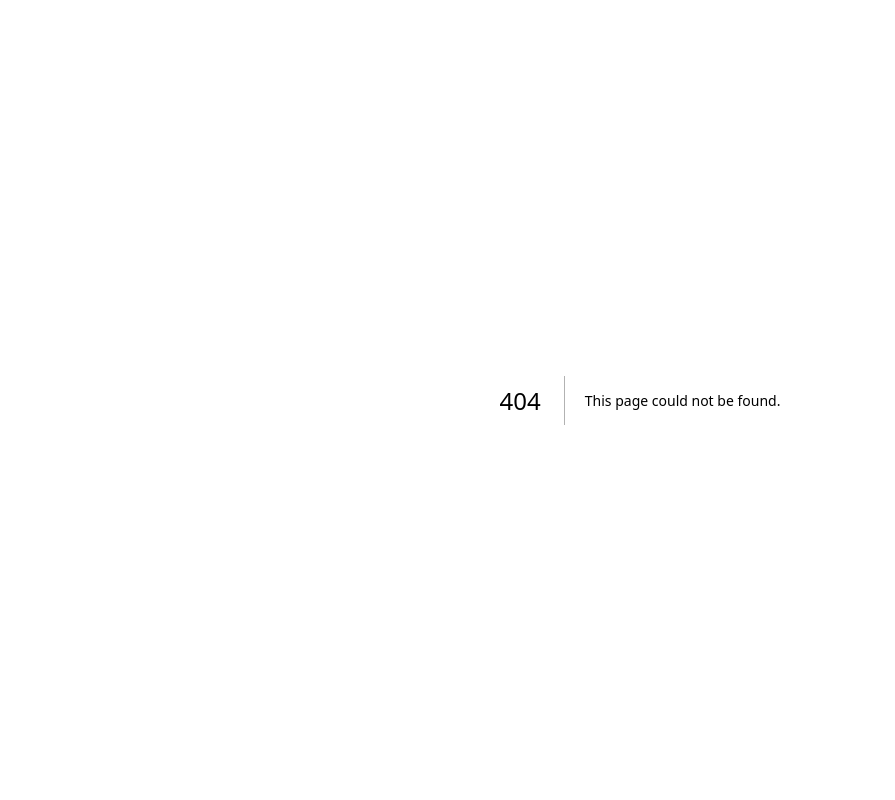
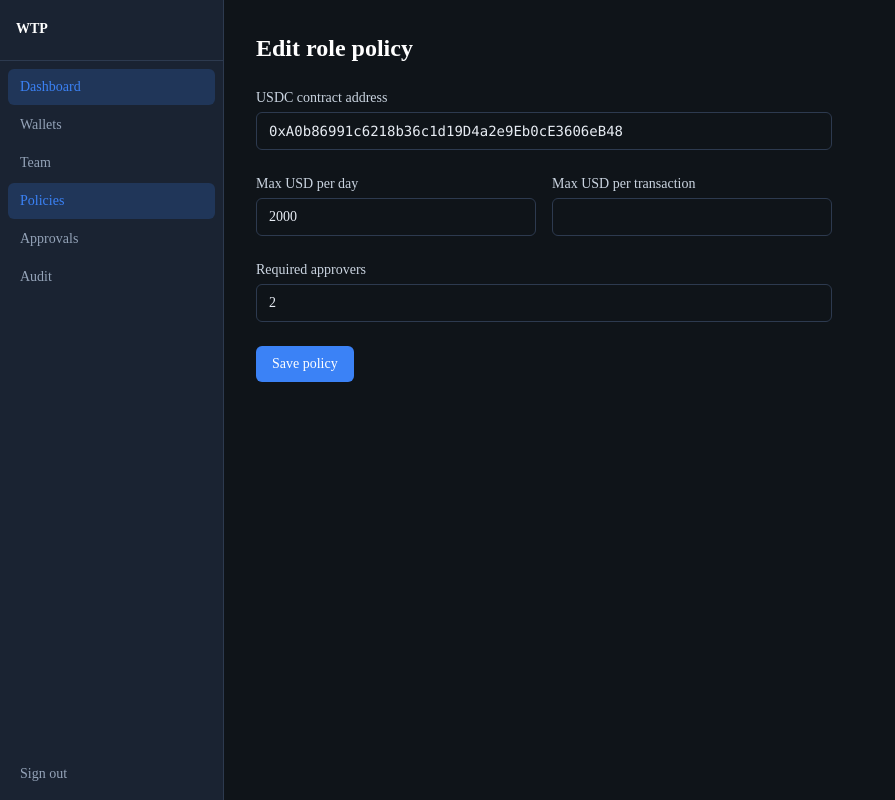
Before and after one commit to ngkevin327/crypto-wallet-rbac, a Next.js app in the folder apps/web/: page /dashboard/policies/1/edit in a window 1280 px wide. Before the commit this address had no page. Shown: the whole page, without its empty margins (0-895 px from the left). Built offline with nearby package versions, Linux system fonts and the light colour scheme; no server answers.

Commit message:
feat(web): add guided policy form for spending limits and token allowlist

```diff
--- /dev/null
+++ b/apps/web/src/app/dashboard/policies/[roleId]/edit/page.tsx
@@ -0,0 +1,43 @@
+"use client";
+
+import { useParams, useRouter } from "next/navigation";
+import { useEffect, useState } from "react";
+import { listOrgs } from "@/lib/api/orgs";
+import { createPolicy, listPolicies } from "@/lib/api/policies";
+import { PolicyForm } from "@/components/policies/policy-form";
+import { useAuth } from "@/providers/auth-provider";
+import type { PolicyRule } from "@wtp/shared/policy/rule-types";
+
+export default function EditPolicyPage() {
+  const { token } = useAuth();
+  const params = useParams();
+  const router = useRouter();
+  const roleId = params.roleId as string;
+  const [orgId, setOrgId] = useState<string | null>(null);
+
+  useEffect(() => {
+    if (!token) return;
+    listOrgs(token).then((orgs) => setOrgId(orgs[0]?.id ?? null));
+  }, [token]);
+
+  async function handleSubmit(rules: PolicyRule[]) {
+    if (!token || !orgId) return;
+    const existing = await listPolicies(token, orgId);
+    const hasActive = existing.some((p) => p.roleId === roleId && p.status === "active");
+    if (hasActive) {
+      const active = existing.find((p) => p.roleId === roleId && p.status === "active")!;
+      const { updatePolicy } = await import("@/lib/api/policies");
+      await updatePolicy(token, active.id, rules);
+    } else {
+      await createPolicy(token, orgId, roleId, rules);
+    }
+    router.push("/dashboard/policies");
+  }
+
+  return (
+    <div>
+      <h1 className="text-2xl font-semibold text-white mb-6">Edit role policy</h1>
+      <PolicyForm onSubmit={handleSubmit} />
+    </div>
+  );
+}
--- /dev/null
+++ b/apps/web/src/components/policies/policy-form.tsx
@@ -0,0 +1,89 @@
+"use client";
+
+import { useState } from "react";
+import type { PolicyRule } from "@wtp/shared/policy/rule-types";
+import { SpendingLimitFields } from "./rule-fields/spending-limit-fields";
+import { TokenAllowlistField } from "./rule-fields/token-allowlist-field";
+
+interface Props {
+  initialRules?: PolicyRule[];
+  onSubmit: (rules: PolicyRule[]) => Promise<void>;
+}
+
+export function PolicyForm({ initialRules, onSubmit }: Props) {
+  const [tokenAddress, setTokenAddress] = useState(
+    "0xA0b86991c6218b36c1d19D4a2e9Eb0cE3606eB48"
+  );
+  const [dailyLimit, setDailyLimit] = useState("2000");
+  const [perTxLimit, setPerTxLimit] = useState("");
+  const [approverCount, setApproverCount] = useState("2");
+  const [error, setError] = useState<string | null>(null);
+  const [saving, setSaving] = useState(false);
+
+  function buildRules(): PolicyRule[] {
+    const rules: PolicyRule[] = [
+      { type: "token_allowlist", addresses: [tokenAddress] },
+      { type: "max_usd_per_day", maxUsd: Number(dailyLimit) },
+    ];
+    if (perTxLimit) {
+      rules.push({ type: "max_usd_per_transaction", maxUsd: Number(perTxLimit) });
+    }
+    if (Number(approverCount) > 0) {
+      rules.push({ type: "require_approval", approverCount: Number(approverCount) });
+    }
+    return rules;
+  }
+
+  async function handleSubmit(e: React.FormEvent) {
+    e.preventDefault();
+    setError(null);
+    if (!tokenAddress.match(/^0x[a-fA-F0-9]{40}$/)) {
+      setError("Invalid token address");
+      return;
+    }
+    if (Number(dailyLimit) <= 0) {
+      setError("Daily limit must be greater than zero");
+      return;
+    }
+    setSaving(true);
+    try {
+      await onSubmit(buildRules());
+    } catch (err) {
+      setError(err instanceof Error ? err.message : "Failed to save policy");
+    } finally {
+      setSaving(false);
+    }
+  }
+
+  return (
+    <form onSubmit={handleSubmit} className="space-y-6 max-w-xl" data-testid="policy-form">
+      <TokenAllowlistField value={tokenAddress} onChange={setTokenAddress} />
+      <SpendingLimitFields
+        dailyLimit={dailyLimit}
+        perTxLimit={perTxLimit}
+        onDailyChange={setDailyLimit}
+        onPerTxChange={setPerTxLimit}
+      />
+      <div>
+        <label className="block text-sm text-slate-300 mb-1">Required approvers</label>
+        <input
+          data-testid="policy-approver-count"
+          type="number"
+          min={0}
+          value={approverCount}
+          onChange={(e) => setApproverCount(e.target.value)}
+          className="w-full rounded-md border border-surface-border bg-surface px-3 py-2 text-sm"
+        />
+      </div>
+      {error && <p className="text-sm text-red-400">{error}</p>}
+      <button
+        type="submit"
+        data-testid="policy-save"
+        disabled={saving}
+        className="rounded-md bg-accent px-4 py-2 text-sm font-medium text-white disabled:opacity-50"
+      >
+        {saving ? "Saving…" : "Save policy"}
+      </button>
+    </form>
+  );
+}
--- /dev/null
+++ b/apps/web/src/components/policies/rule-fields/spending-limit-fields.tsx
@@ -0,0 +1,42 @@
+"use client";
+
+interface Props {
+  dailyLimit: string;
+  perTxLimit: string;
+  onDailyChange: (v: string) => void;
+  onPerTxChange: (v: string) => void;
+}
+
+export function SpendingLimitFields({
+  dailyLimit,
+  perTxLimit,
+  onDailyChange,
+  onPerTxChange,
+}: Props) {
+  return (
+    <div className="grid gap-4 sm:grid-cols-2">
+      <div>
+        <label className="block text-sm text-slate-300 mb-1">Max USD per day</label>
+        <input
+          data-testid="policy-daily-limit"
+          type="number"
+          min={0}
+          value={dailyLimit}
+          onChange={(e) => onDailyChange(e.target.value)}
+          className="w-full rounded-md border border-surface-border bg-surface px-3 py-2 text-sm"
+        />
+      </div>
+      <div>
+        <label className="block text-sm text-slate-300 mb-1">Max USD per transaction</label>
+        <input
+          data-testid="policy-per-tx-limit"
+          type="number"
+          min={0}
+          value={perTxLimit}
+          onChange={(e) => onPerTxChange(e.target.value)}
+          className="w-full rounded-md border border-surface-border bg-surface px-3 py-2 text-sm"
+        />
+      </div>
+    </div>
+  );
+}
--- /dev/null
+++ b/apps/web/src/components/policies/rule-fields/token-allowlist-field.tsx
@@ -0,0 +1,21 @@
+"use client";
+
+interface Props {
+  value: string;
+  onChange: (value: string) => void;
+}
+
+export function TokenAllowlistField({ value, onChange }: Props) {
+  return (
+    <div>
+      <label className="block text-sm text-slate-300 mb-1">USDC contract address</label>
+      <input
+        data-testid="policy-token-address"
+        value={value}
+        onChange={(e) => onChange(e.target.value)}
+        placeholder="0xA0b86991c6218b36c1d19D4a2e9Eb0cE3606eB48"
+        className="w-full rounded-md border border-surface-border bg-surface px-3 py-2 text-sm font-mono"
+      />
+    </div>
+  );
+}
```
